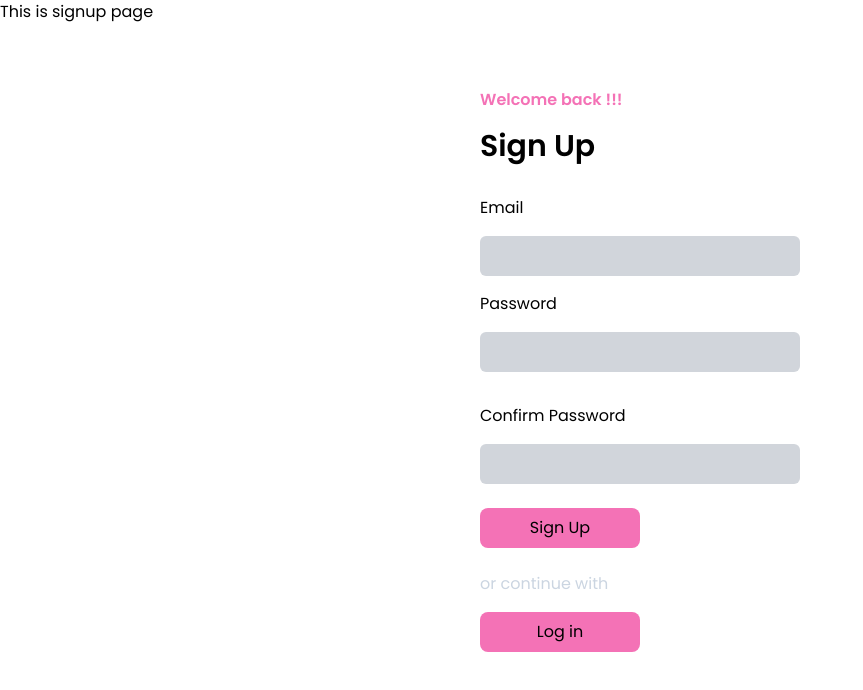
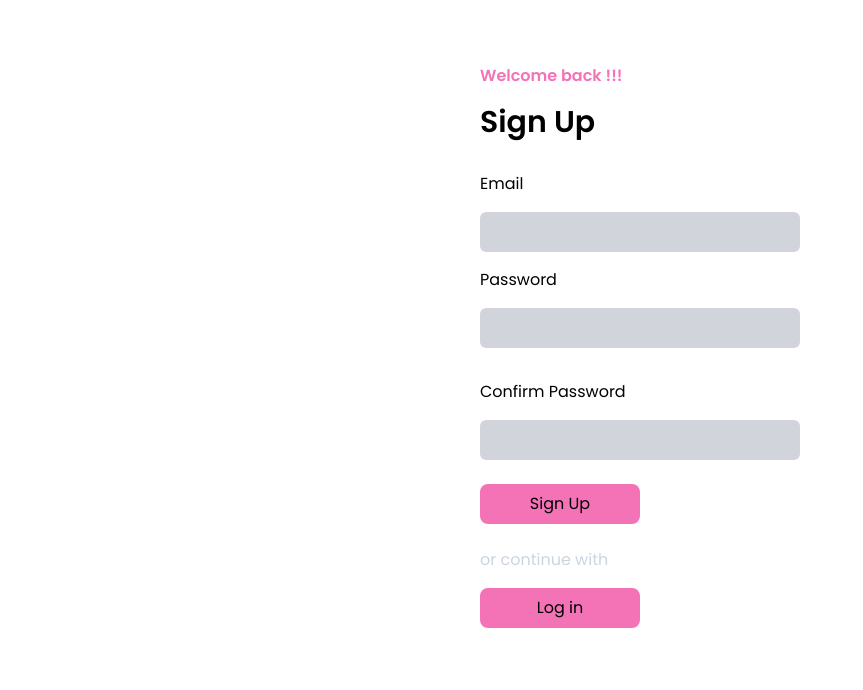
Before and after one commit to TheRitikDubey/MyShop, a React (Create React App) app: page /signup in a window 1280 px wide. Shown: the top 690 px of the page, without its empty margins (0-863 px from the left). Built offline with nearby package versions, Linux system fonts and the light colour scheme.

Commit message:
login page desing page fix

```diff
--- a/src/pages/signUp.jsx
+++ b/src/pages/signUp.jsx
@@ -68,7 +68,6 @@ function Login() {
   return (
     <>
       <div className="">
-        <h1>This is signup page</h1>
         <div className="p-16 w-[100%] flex justify-center align-middle">
           <div className="flex flex-col gap-4">
             <h2 className="text-pink-400 text-md font-semibold">
```
